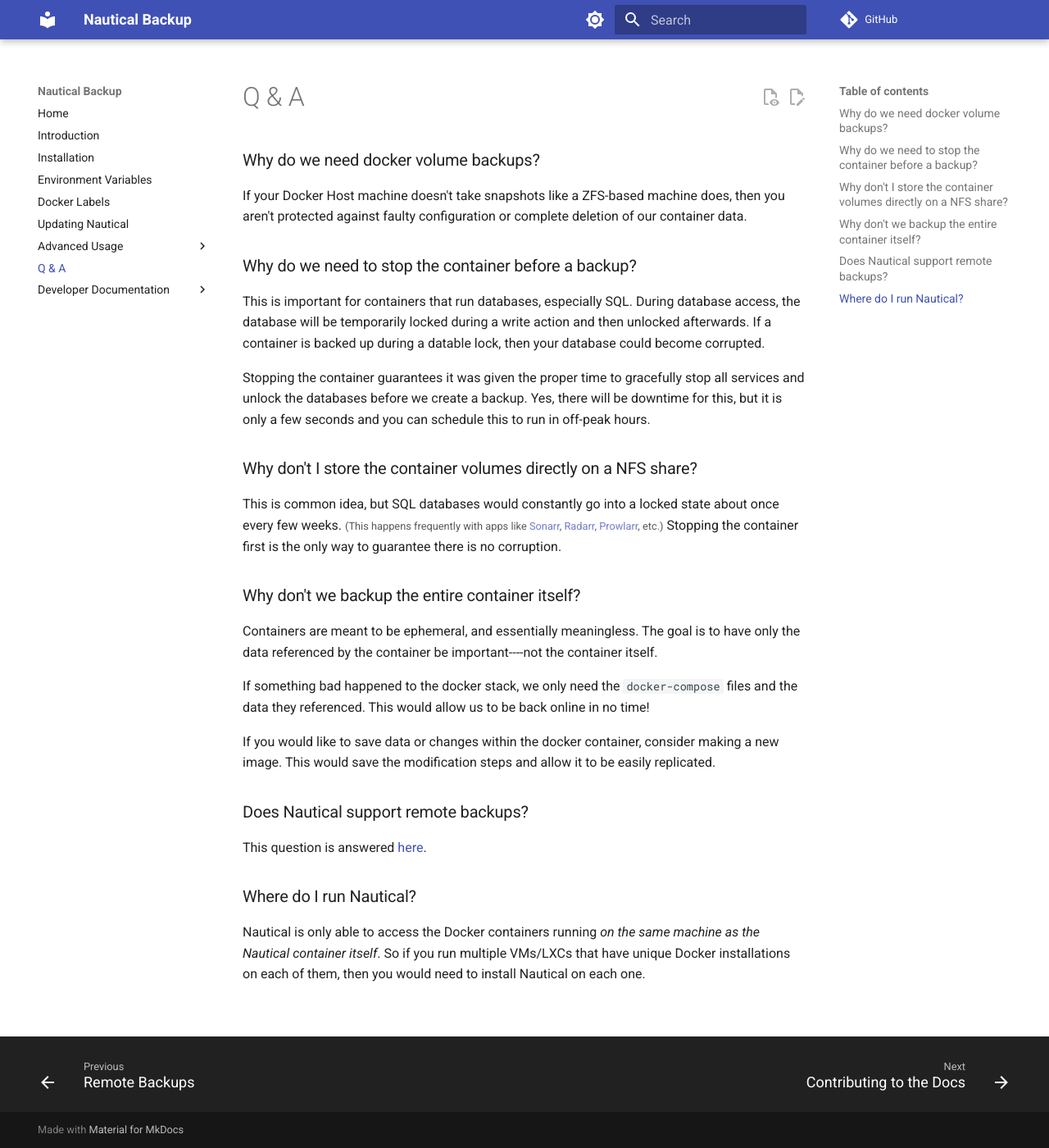
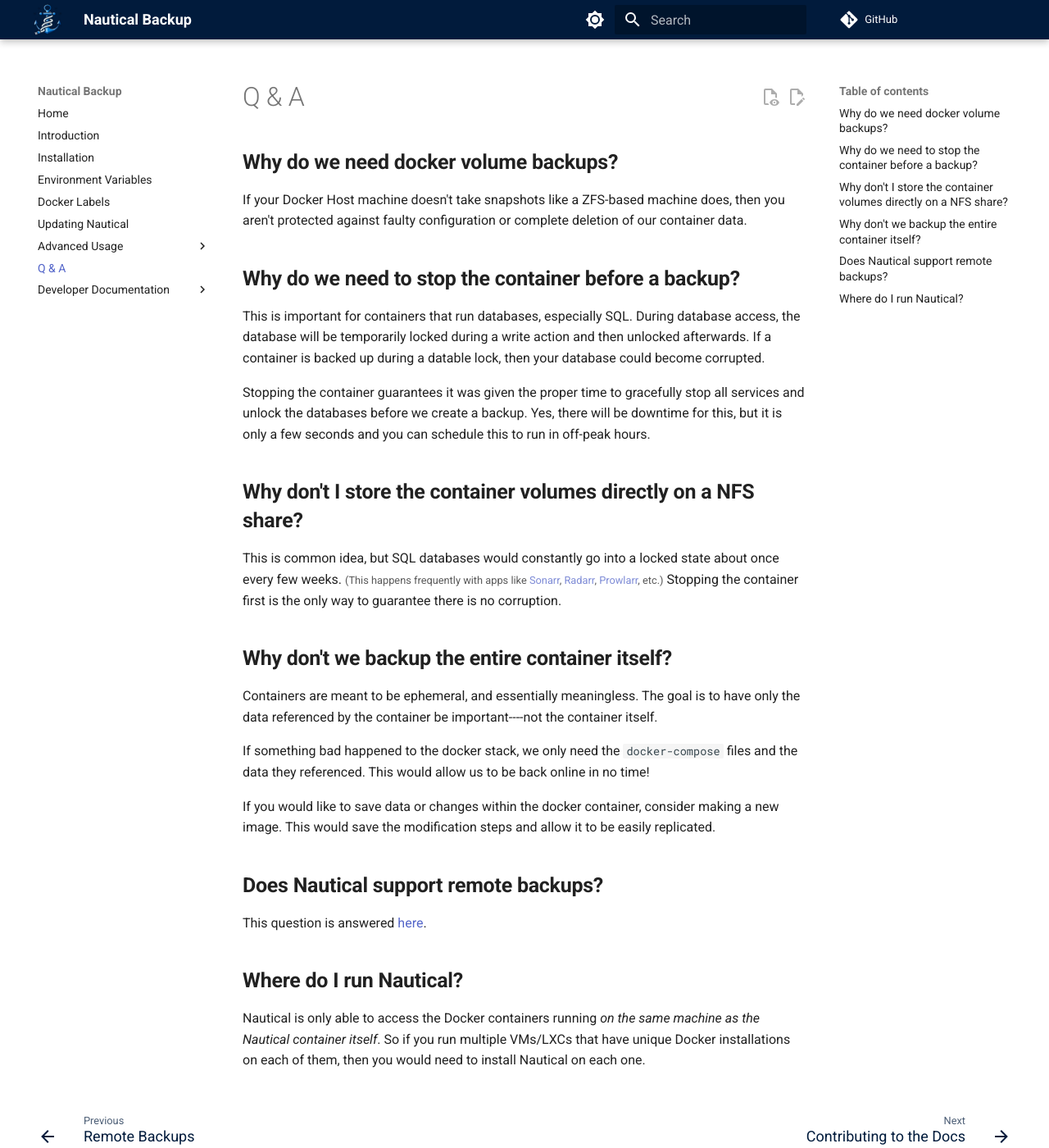
Before and after one commit to Minituff/nautical-backup, an MkDocs documentation site: the page built from docs/q-and-a.md, in a window 1280 px wide and 1400 px high. Shown: the whole window at 82% size. Built offline with MkDocs 1.6.1 and Material for MkDocs 9.7.7, drawn with Linux system fonts in a browser that asks for light colours; comment, search, counter and statistics services are not loaded.

Commit message:
Better doc theme

```diff
--- a/docs/q-and-a.md
+++ b/docs/q-and-a.md
@@ -1,25 +1,25 @@
-###  Why do we need docker volume backups?
+##  **Why do we need docker volume backups?**
 If your Docker Host machine doesn't take snapshots like a ZFS-based machine does, then you aren't protected against faulty configuration or complete deletion of our container data.
 
-### Why do we need to stop the container before a backup?
+## **Why do we need to stop the container before a backup?**
 This is important for containers that run databases, especially SQL. During database access, the database will be temporarily locked during a write action and then unlocked afterwards. If a container is backed up during a datable lock, then your database could become corrupted.
 
 
 Stopping the container guarantees it was given the proper time to gracefully stop all services and unlock the databases before we create a backup. Yes, there will be downtime for this, but it is only a few seconds and you can schedule this to run in off-peak hours.
 
-### Why don't I store the container volumes directly on a NFS share?
+## **Why don't I store the container volumes directly on a NFS share?**
 This is common idea, but SQL databases would constantly go into a locked state about once every few weeks. <small>(This happens frequently with apps like [Sonarr](https://github.com/Sonarr/Sonarr), [Radarr](https://github.com/radarr/radarr), [Prowlarr](https://github.com/Prowlarr/Prowlarr), etc.)</small>
 Stopping the container first is the only way to guarantee there is no corruption.
 
-### Why don't we backup the entire container itself?
+## **Why don't we backup the entire container itself?**
 Containers are meant to be ephemeral, and essentially meaningless. The goal is to have only the data referenced by the container be important----not the container itself.
 
 If something bad happened to the docker stack, we only need the `docker-compose` files and the data they referenced. This would allow us to be back online in no time!
 
 If you would like to save data or changes within the docker container, consider making a new image. This would save the modification steps and allow it to be easily replicated.
 
-### Does Nautical support remote backups?
+## **Does Nautical support remote backups?**
 This question is answered [here](./advanced/remote-backups.md).
 
-### Where do I run Nautical?
+## **Where do I run Nautical?**
 Nautical is only able to access the Docker containers running *on the same machine as the Nautical container itself*. So if you run multiple VMs/LXCs that have unique Docker installations on each of them, then you would need to install Nautical on each one.
--- a/docs/stylesheets/extra.css
+++ b/docs/stylesheets/extra.css
@@ -1,6 +1,41 @@
 /* Override the "DARK" mode theme */
 [data-md-color-scheme="slate"] {
-    /* --md-hue: 210; */
-    --md-code-hl-color: #ffff003b;
-    --md-typeset-mark-color: #ffff003b;
-  }
+  /* --md-hue: 200; */
+  --md-default-bg-color: hsla(var(--md-hue),26%,14%,1);
+  --md-code-hl-color--light: rgba(225, 216, 51, 0.102);
+  --md-primary-fg-color: #011b3c;
+  --md-accent-fg-color: #78c9ff;
+  --md-typeset-a-color: #5365c9;
+  --md-code-hl-color: #ffff003b;
+  --md-typeset-mark-color: #ffff003b;
+
+  /* Footer */
+  --md-footer-bg-color--dark: hsla(var(--md-hue),15%,14%,1);
+  --md-footer-bg-color: hsla(var(--md-hue),25%,14%,1);
+}
+
+[data-md-color-scheme="default"] {
+  --md-footer-bg-color: white;
+  --md-footer-bg-color--light: hsla(var(--md-hue),15%,14%,1);
+  --md-footer-bg-color--light: rgb(148, 0, 0);
+  --md-footer-fg-color--light: #011b3c;
+  --md-footer-bg-color--dark: #d8d8d852;
+  --md-footer-fg-color--lighter: #525252b2;
+
+  --md-footer-fg-color: #011b3c;
+  --md-accent-fg-color: #78c9ff;
+  --md-typeset-a-color: #5365c9;
+  --md-primary-fg-color: #011b3c;
+  --md-code-hl-color: #ffff003b;
+  --md-typeset-mark-color: #ffff003b;
+}
+
+/* Makes the top left logo bigger */
+.md-header__button.md-logo {
+  scale: 1.6;
+}
+
+.md-search-result mark {
+  color: #ff9100;
+  background-color: #ffff003b;
+}
--- a/mkdocs.yml
+++ b/mkdocs.yml
@@ -55,6 +55,7 @@
 
 theme:
   name: material
+  logo: media/Logo-large.png
   features:
     # - navigation.tabs
     # - navigation.tabs.sticky
@@ -78,19 +79,12 @@
     # - toc.integrate # Table of contents on the left
     - content.action.edit
     - content.action.view
-    - navigation.footer  # Add the `prev` and `next` buttons in the fotter
+    - navigation.footer  # Add the `prev` and `next` buttons in the footer
   # font:
   #   text: 'Ubuntu'
   #   code: 'Ubuntu Mono'
   palette:
     # scheme: slate
-
-    # # Palette toggle for automatic mode
-    # - media: "(prefers-color-scheme)"
-    #   scheme: default
-    #   toggle:
-    #     icon: material/brightness-auto
-    #     name: Follow system preferences
 
     # Toggle light mode
     - media: "(prefers-color-scheme: light)"
@@ -104,8 +98,8 @@
     # Toggle dark mode
     - media: "(prefers-color-scheme: dark)"
       scheme: slate
-      primary: black
-      accent: orange
+      primary: custom
+      accent: custom
       toggle:
         icon: material/brightness-4
         name: Love my eyes!
@@ -137,7 +131,7 @@
       base_path: snippets
   - pymdownx.emoji:
       emoji_index: !!python/name:materialx.emoji.twemoji
-      emoji_generator: !!python/name:materialx.emoji.to_svg
+      emoji_generator: !!python/name:material.extensions.emoji.to_svg
   - pymdownx.inlinehilite
   - pymdownx.magiclink:
       repo_url_shorthand: true
```
Also changed, not shown: README.md (+2 -1 lines), docs/index.md (+1 -1 lines), docs/media/Logo-large.png (added).
